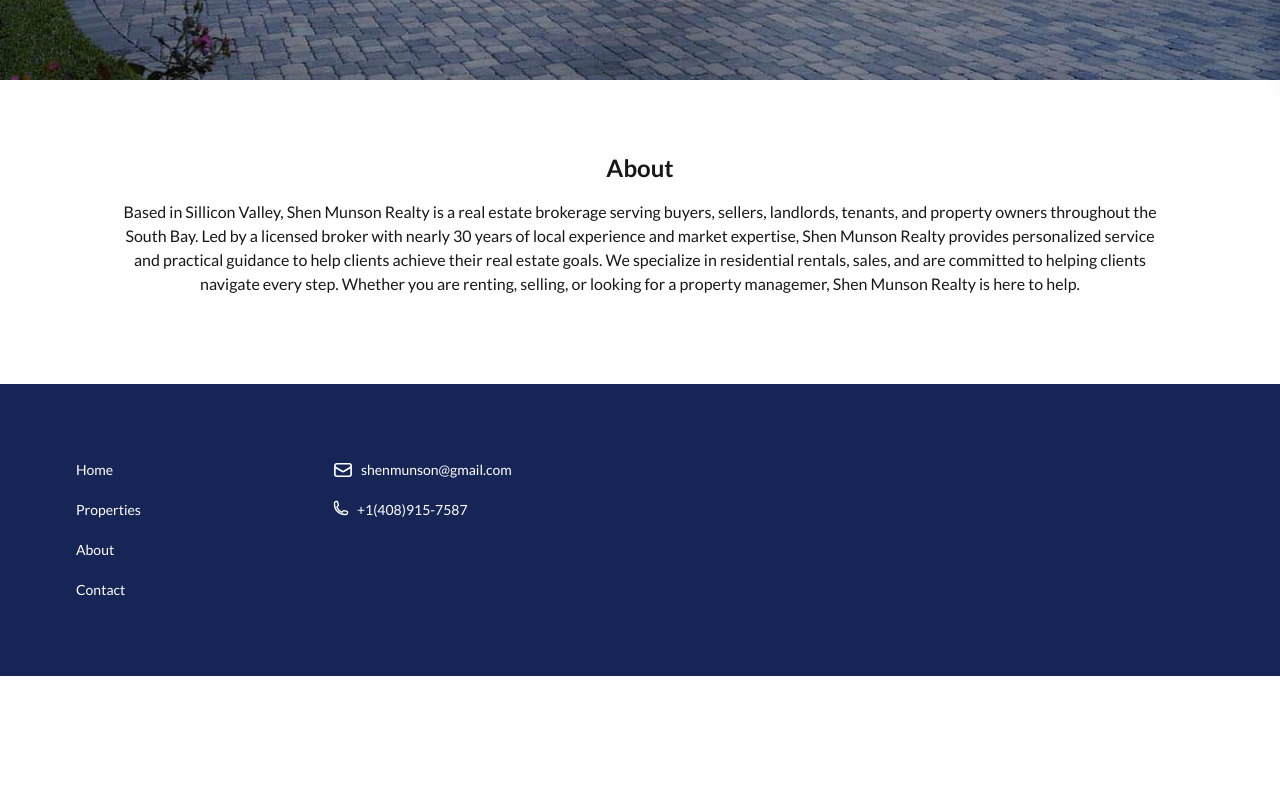
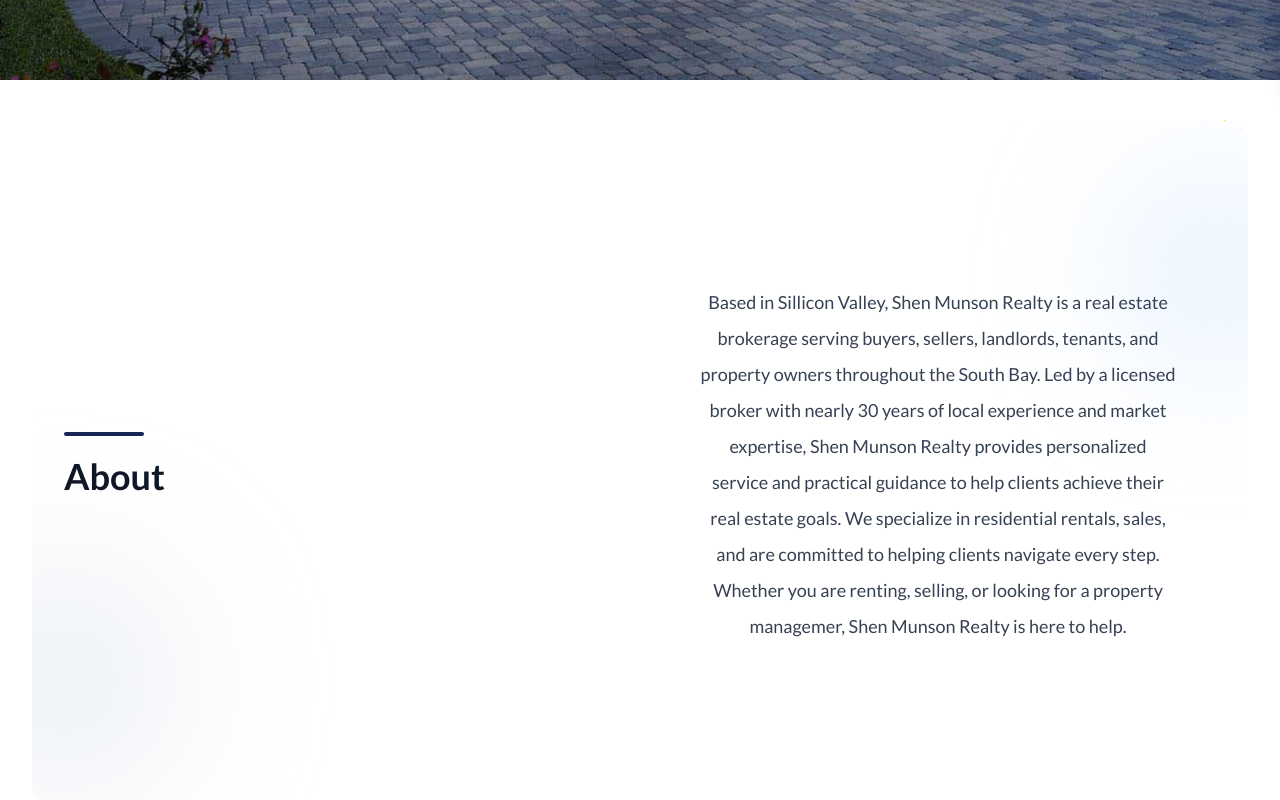
Before and after one commit to amysmunson/sm-realty, a Next.js app: page / in a window 1280 px wide. Shown: the part 720-1520 px from the top of the page. Before the commit the page ends 1396 px from the top, so only its background shows below. Built offline with nearby package versions, Linux system fonts and the light colour scheme; no server answers; the database is empty.

Commit message:
Updating homepage styles

```diff
--- a/app/page.js
+++ b/app/page.js
@@ -111,9 +111,20 @@ export default async function Home() {
           </div>
         </div>
         <div className="container mx-auto px-4 pb-12 justify-center text-center">
-          <div className="pt-4">
-            <h1 className="text-2xl font-bold m-4">About</h1>
-            <p className="px-24 pb-10">
+          <section className="relative mx-4 mb-12 overflow-hidden rounded-3xl px-6 py-16">
+            <div className="pointer-events-none absolute inset-0">
+              <div className="absolute -right-20 top-10 h-56 w-56 rounded-full bg-blue-200/30 blur-3xl" />
+              <div className="absolute -left-24 bottom-0 h-64 w-64 rounded-full bg-slate-200/50 blur-3xl" />
+            </div>
+
+            <div className="relative mx-auto grid min-h-[70vh] max-w-6xl gap-10 lg:grid-cols-2 lg:items-center">
+              <div className="flex flex-col justify-center space-y-5 text-center lg:min-h-[40vh] lg:text-left">
+                <div className="mx-auto h-1 w-20 rounded-full bg-blue-950 lg:mx-0" />
+                <h2 className="subheading-page">About</h2>
+              </div>
+
+              <div className="rounded-3xl p-6 sm:p-8 lg:p-10">
+                <p className="text-pretty text-base leading-8 text-gray-700 sm:text-lg sm:leading-9">
                   Based in Sillicon Valley, Shen Munson Realty is a real estate brokerage serving buyers,
                   sellers, landlords, tenants, and property owners throughout the South Bay. Led by a licensed
                   broker with nearly 30 years of local experience and market expertise, Shen Munson Realty
@@ -123,14 +134,16 @@ export default async function Home() {
                   Shen Munson Realty is here to help.
                 </p>
               </div>
+            </div>
+          </section>
           {property_data.length > 0 && (
             <div>
               <div className="py-4">
-                <h1 className="text-2xl font-bold m-4">
-                  <Link href="/properties" className="text-black">
+                <h2 className="text-2xl font-bold m-4 mb-8">
+                  <Link href="/properties" className="subheading-page">
                     Properties
                   </Link>
-                </h1>
+                </h2>
                 {/* grid of properties, card style */}
                 <div className="grid grid-cols-2 lg:grid-cols-4 gap-4">
                   {property_data?.map(property => {
```
Lines whose indentation alone changed are shown as unchanged.
